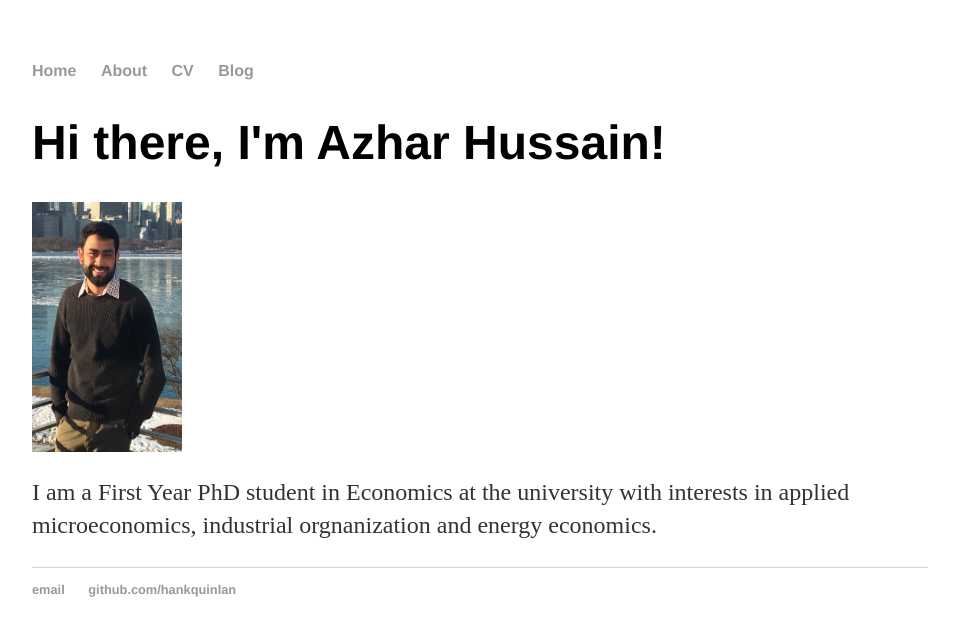
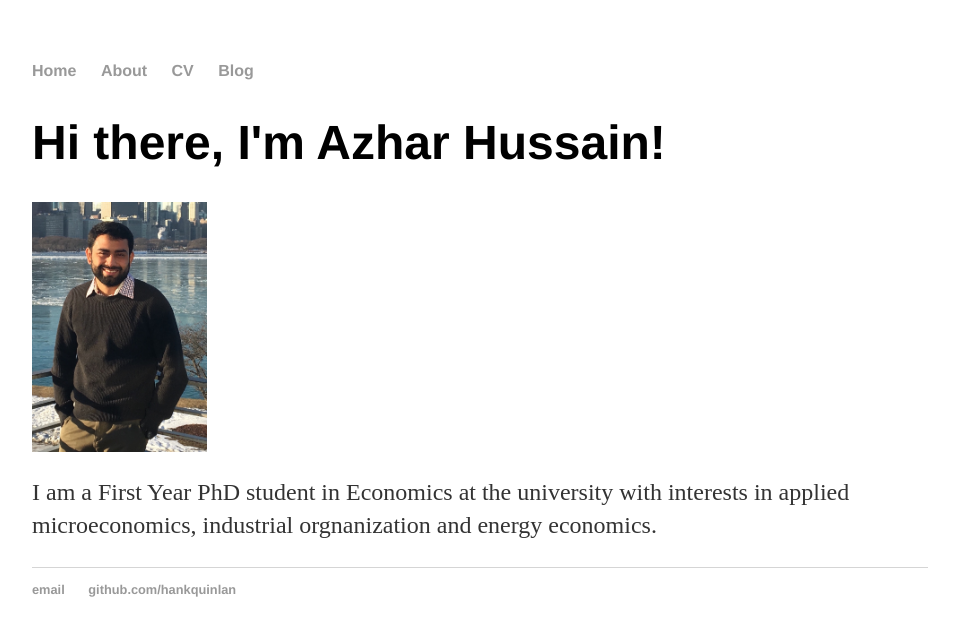
Before and after one commit to azharhsain/azharhsain.github.io, a Jekyll site: the page built from index.html, in a window 1280 px wide. Shown: the top 636 px of the page, without its empty margins (160-1119 px from the left). Built offline with Jekyll 4.4.1, drawn with Linux system fonts in a browser that asks for light colours.

Commit message:
Changed index

```diff
--- a/index.html
+++ b/index.html
@@ -5,6 +5,6 @@ title: Azhar Hussain
 
 		<div class="blurb">
 			<h1>Hi there, I'm Azhar Hussain!</h1>
-			<img src="/image/IMG_Self.JPG" alt="Self" width=150 height=250 align="center">
+			<img src="/image/IMG_Self.JPG" alt="Self" width=175 height=250 align="center">
 			<p>I am a First Year PhD student in Economics at the university with interests in applied microeconomics, industrial orgnanization and energy economics.</p>
 		</div>
```
